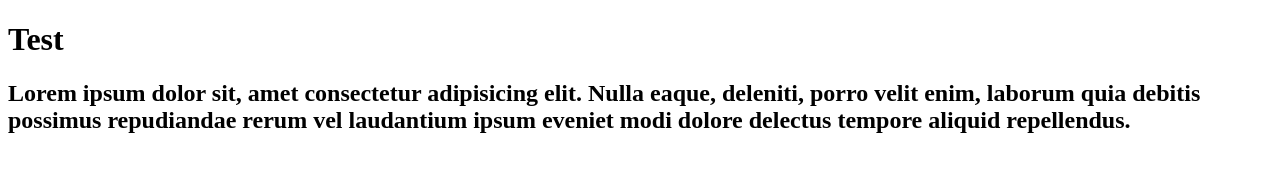
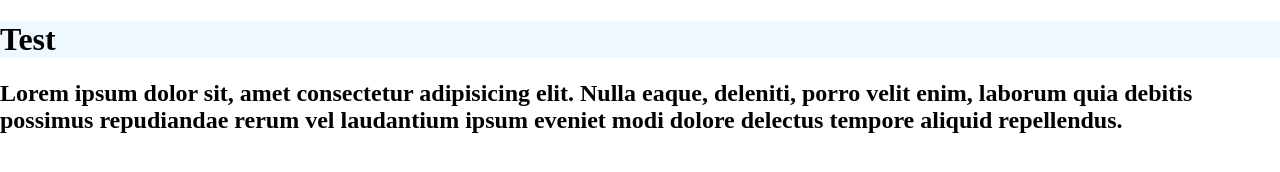
Before and after one commit to anarodrigues/gitLesson, a plain HTML site: page index.html in a window 1280 px wide. Drawn offline with Linux system fonts and the light colour scheme.

Commit message:
code working

```diff
--- a/index.html
+++ b/index.html
@@ -5,6 +5,7 @@
     <meta name="viewport" content="width=device-width, initial-scale=1.0">
     <title>Document</title>
 </head>
+<link rel="stylesheet" href="styles.css">
 <script src="code.js"></script>
 <body onload="test()">
     <h1>Test</h1>
--- a/styles.css
+++ b/styles.css
@@ -7,3 +7,7 @@ html { -moz-box-sizing: border-box; -webkit-box-sizing: border-box; box-sizing:
 *, *:before, *:after {box-sizing: inherit}
 
 .sr-only { position: absolute; width: 1px; height: 1px; margin: -1px; border: 0; padding: 0; white-space: nowrap; clip-path: inset(100%); clip: rect(0 0 0 0); overflow: hidden;}
+
+h1{
+    background-color: aliceblue;
+}
```
